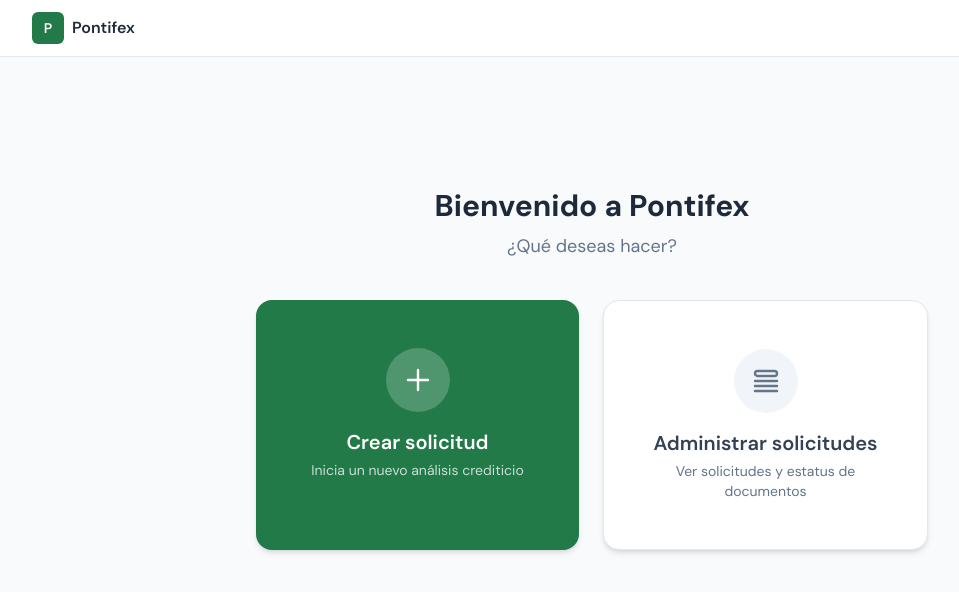
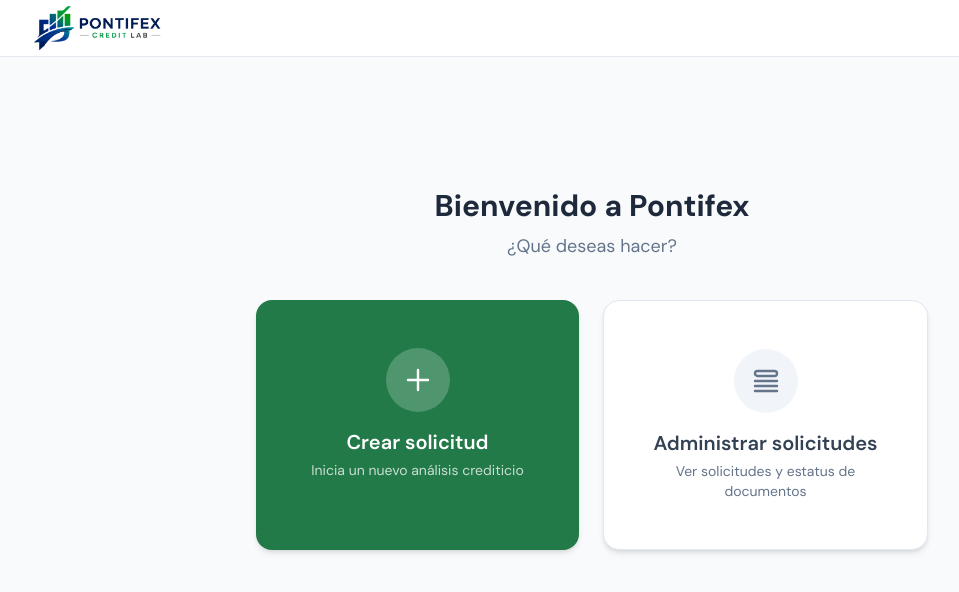
Before and after one commit to HectorGtz27/mvp_pontifex2, a React (Vite) app: page / in a window 1280 px wide. Shown: the top 592 px of the page, without its empty margins (48-1007 px from the left). Built offline with nearby package versions, Linux system fonts and the light colour scheme.

Commit message:
Adding logo to the website

```diff
--- a/src/App.jsx
+++ b/src/App.jsx
@@ -2,15 +2,23 @@
 import FullFlow from './pages/FullFlow'
 import Landing from './pages/Landing'
 import AdminSolicitudes from './pages/AdminSolicitudes'
+import PontifexLogo from '../public/pontifex_logo.png'
 
 function App() {
   return (
     <div className="min-h-screen flex flex-col">
       <header className="bg-white border-b border-slate-200 sticky top-0 z-10">
         <div className="max-w-6xl mx-auto px-4 h-14 flex items-center justify-between">
-          <Link to="/" className="flex items-center gap-2">
-            <div className="w-8 h-8 rounded-md bg-pontifex-600 flex items-center justify-center text-white font-semibold text-sm">P</div>
-            <span className="font-semibold text-slate-800">Pontifex</span>
+          <Link
+            to="/"
+            className="flex items-center gap-2 transition-opacity hover:opacity-80 focus:opacity-80 focus:outline-none"
+            aria-label="Ir al inicio"
+          >
+            <img
+              src={PontifexLogo}
+              alt="Pontifex"
+              className="h-12 w-auto"
+            />
           </Link>
         </div>
       </header>
```
Also changed, not shown: public/pontifex_logo.png (added).
